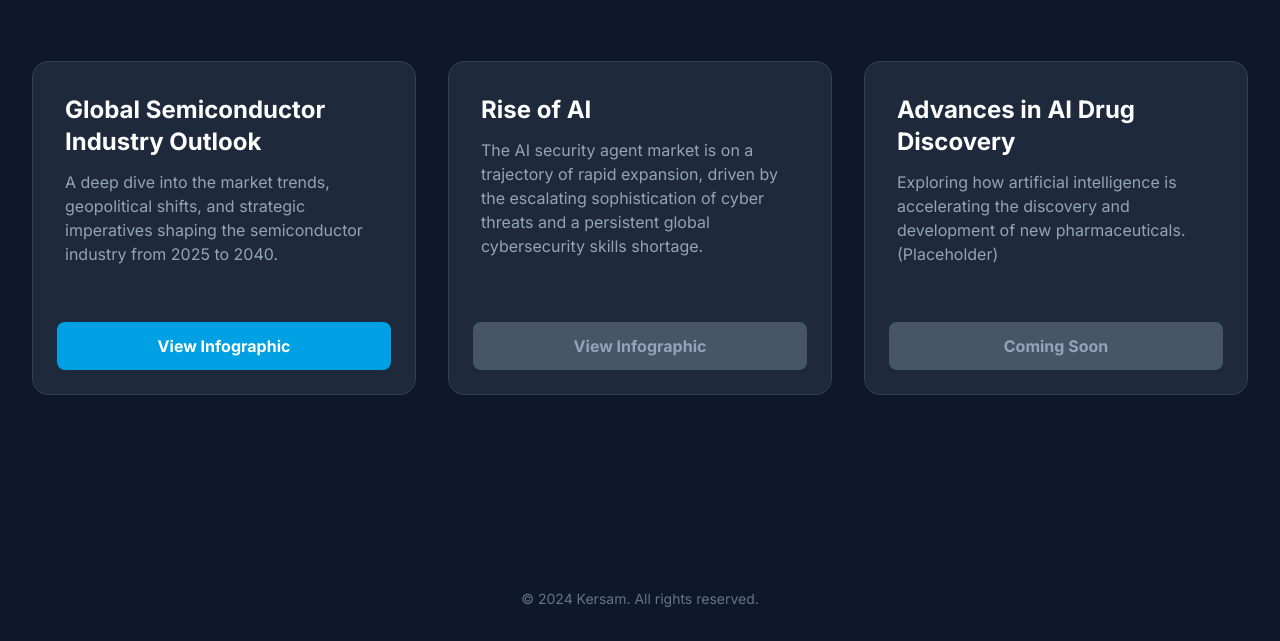
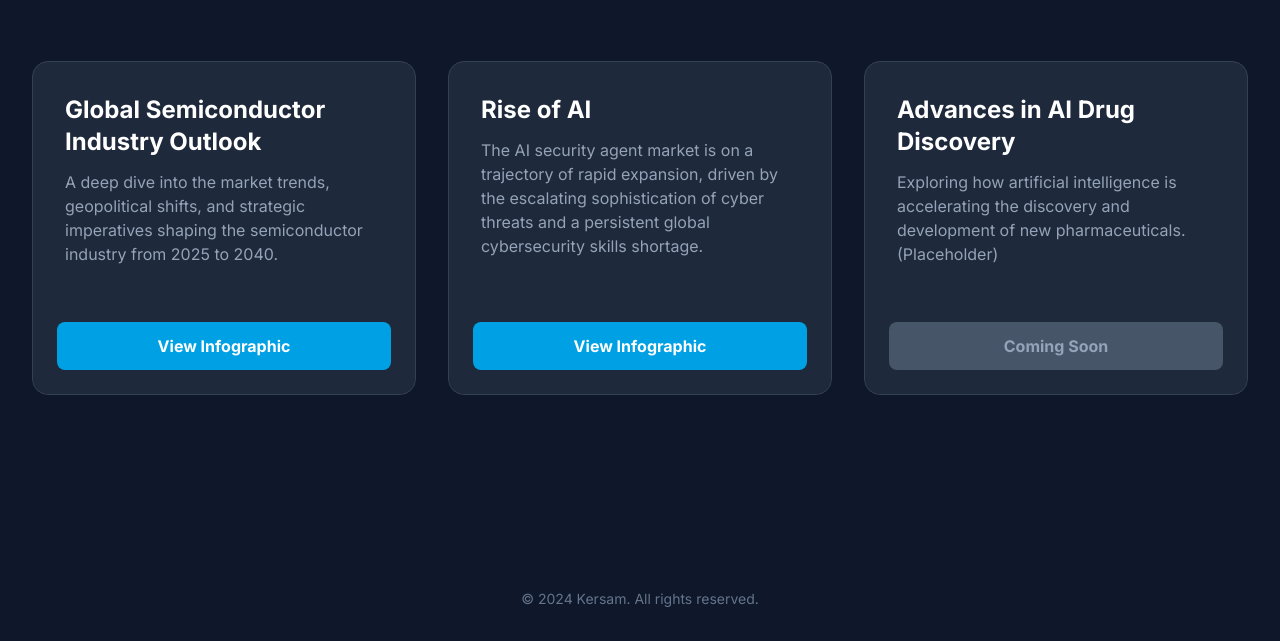
Before and after one commit to kersam/kersam.github.io, a plain HTML site: page index.html in a window 1280 px wide. Shown: the part 159-800 px from the top of the page. Drawn offline with nearby package versions, Linux system fonts and the light colour scheme.

Commit message:
Update index.html

```diff
--- a/index.html
+++ b/index.html
@@ -61,7 +61,8 @@
                         <p class="mt-3 text-slate-400">The AI security agent market is on a trajectory of rapid expansion, driven by the escalating sophistication of cyber threats and a persistent global cybersecurity skills shortage.</p>
                     </div>
                     <div class="p-6 bg-slate-800 rounded-b-2xl">
-                        <a href="RiseOfAISecurityAgent.html" class="inline-block w-full text-center bg-slate-600 text-slate-400 font-bold py-3 px-6 rounded-lg cursor-not-allowed">
+                   <!--     <a href="RiseOfAISecurityAgent.html" class="inline-block w-full text-center bg-slate-600 text-slate-400 font-bold py-3 px-6 rounded-lg cursor-not-allowed"> -->
+                        <a href="RiseOfAISecurityAgent.html" class="inline-block w-full text-center bg-accent text-white font-bold py-3 px-6 rounded-lg hover:bg-blue-500 transition-colors duration-300">
                             View Infographic
                         </a>
                     </div>
```
